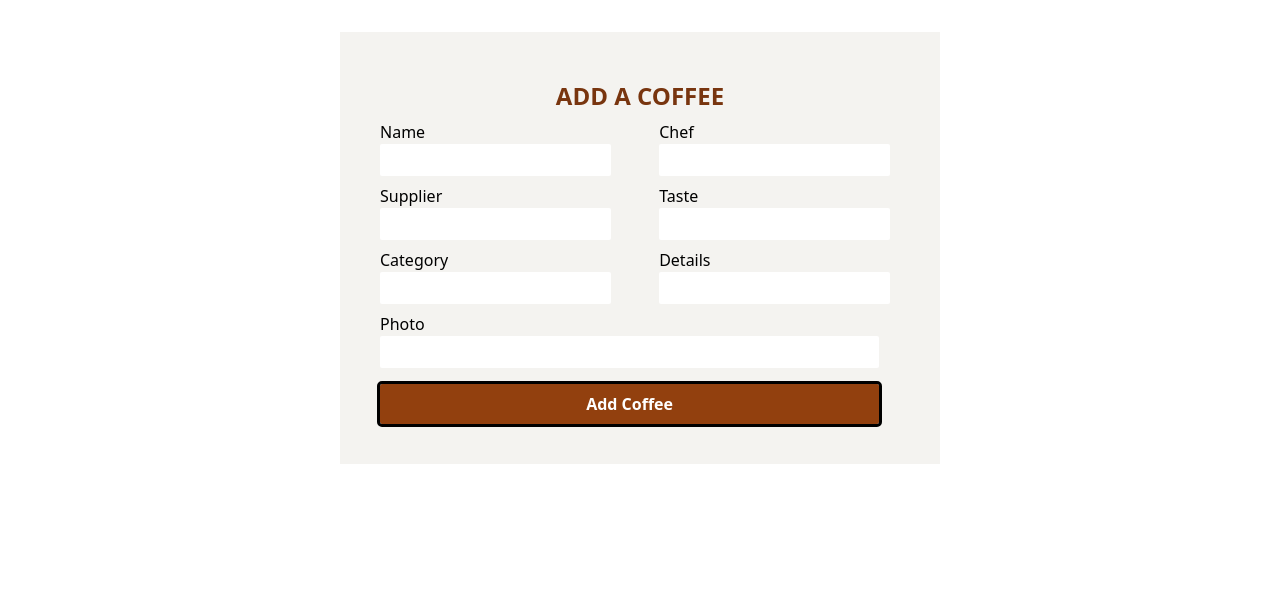
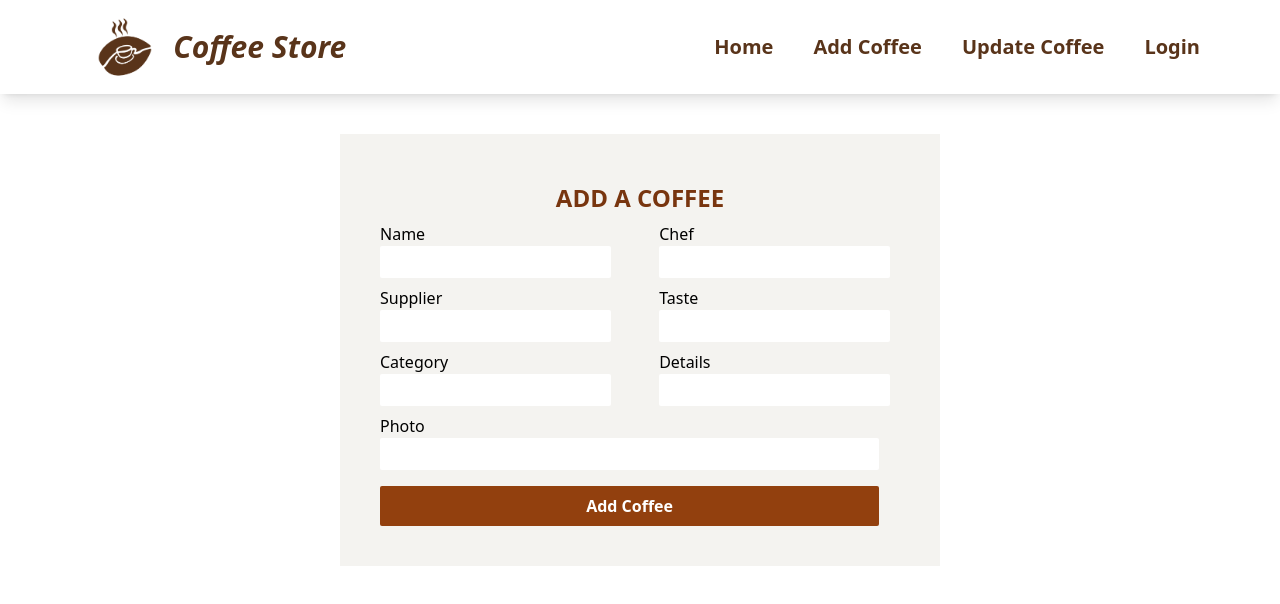
Before and after one commit to anupamahalder/coffee-store-client-side, a React (Vite) app: page /addcoffee in a window 1280 px wide. Shown: the top 604 px of the page. Built offline with nearby package versions, Linux system fonts and the light colour scheme.

Commit message:
Added navbar with navlink and logo

```diff
--- /dev/null
+++ b/src/Layout/MainLayout.jsx
@@ -0,0 +1,13 @@
+import { Outlet } from "react-router-dom";
+import Navbar from "../components/Header/Navbar";
+
+const MainLayout = () => {
+    return (
+        <div>
+            <Navbar></Navbar>
+            <Outlet></Outlet>
+        </div>
+    );
+};
+
+export default MainLayout;
--- /dev/null
+++ b/src/Pages/Home/Home.jsx
@@ -0,0 +1,10 @@
+
+const Home = () => {
+    return (
+        <div>
+            <h1>Home</h1>
+        </div>
+    );
+};
+
+export default Home;
--- /dev/null
+++ b/src/Pages/Login/Login.jsx
@@ -0,0 +1,10 @@
+
+const Login = () => {
+    return (
+        <div>
+            <h1>Login Now</h1>
+        </div>
+    );
+};
+
+export default Login;
--- a/src/components/AddCoffee.jsx
+++ b/src/components/AddCoffee.jsx
@@ -41,14 +41,14 @@ const AddCoffee = () => {
     return (
         <div>
             <form onSubmit={handleAddCoffee}
-             className="bg-[#F4F3F0] w-[600px] mx-auto p-10">
+             className="bg-[#F4F3F0] w-[600px] mx-auto p-10 my-10">
                 <h1 className="text-2xl font-bold text-amber-900 py-2 uppercase text-center">Add a coffee</h1>
                 <div className=" flex gap-6 justify-center">
                 <div className="text-left text-gray-600">
                     <label htmlFor="name" className="text-left text-black">Name </label> <br />
-                    <input className="hover:outline rounded-sm py-1 mb-2" type="text" name="name"  />
+                    <input className="hover:outline rounded-sm py-1 mb-2" type="text" name="name" required />
                     <label htmlFor="supplier" className="text-left text-black">Supplier </label> <br />
-                    <input className="hover:outline rounded-sm py-1 mb-2" type="text" name="supplier"  />
+                    <input className="hover:outline rounded-sm py-1 mb-2" type="text" name="supplier" required />
                     <label htmlFor="category" className="text-left text-black">Category </label> <br />
                     <input className="hover:outline rounded-sm py-1 mb-2" type="text" name="category"  />
                 </div>
@@ -56,7 +56,7 @@ const AddCoffee = () => {
                     <label htmlFor="chef" className="text-left text-black">Chef </label> <br />
                     <input className="hover:outline rounded-sm py-1 mb-2" type="text" name="chef"  />
                     <label htmlFor="taste" className="text-left text-black">Taste </label> <br />
-                    <input className="hover:outline rounded-sm py-1 mb-2" type="text" name="taste"  />
+                    <input className="hover:outline rounded-sm py-1 mb-2" type="text" name="taste" required />
                     <label htmlFor="details" className="text-left text-black">Details </label> <br />
                     <input className="hover:outline rounded-sm py-1 mb-2" type="text" name="details"  />
                 </div>
@@ -64,7 +64,7 @@ const AddCoffee = () => {
             <div className="text-left text-gray-600">
                 <label htmlFor="photo" className="text-left text-black">Photo </label> <br />
                 <input className="hover:outline rounded-sm w-[96%] py-1" type="text" name="photo" />
-                <button className="rounded-sm w-[96%] outline outline-black bg-amber-800 mt-4 py-2 font-semibold text-white" type="submit">Add Coffee</button>
+                <button className="rounded-sm w-[96%] hover:outline outline-black bg-amber-800 mt-4 py-2 font-semibold text-white" type="submit">Add Coffee</button>
             </div>
             </form>
         </div>
--- /dev/null
+++ b/src/components/Header/Navbar.jsx
@@ -0,0 +1,20 @@
+import { NavLink } from "react-router-dom";
+
+const Navbar = () => {
+    return (
+        <div className="py-3 px-20 shadow-lg flex justify-between items-center">
+            <div className="flex items-center ">
+                <img className="h-[70px]" src="./logo.png" alt="" />
+                <h1 className="text-3xl font-bold text-[#59341A] italic">Coffee Store</h1>
+            </div>
+            <div className=" flex gap-10 text-[#59341A] font-semibold text-xl ">
+                <NavLink to='/'>Home</NavLink>
+                <NavLink to='/addcoffee'>Add Coffee</NavLink>
+                <NavLink to='/updatecoffee'>Update Coffee</NavLink>
+                <NavLink to='/login'>Login</NavLink>
+            </div>
+        </div>
+    );
+};
+
+export default Navbar;
```
Also changed, not shown: src/Router/MyRoute.jsx (+14 -2 lines), public/logo.png (added).
